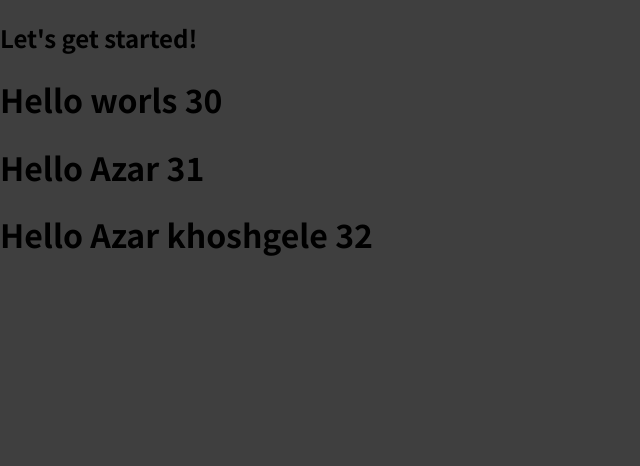
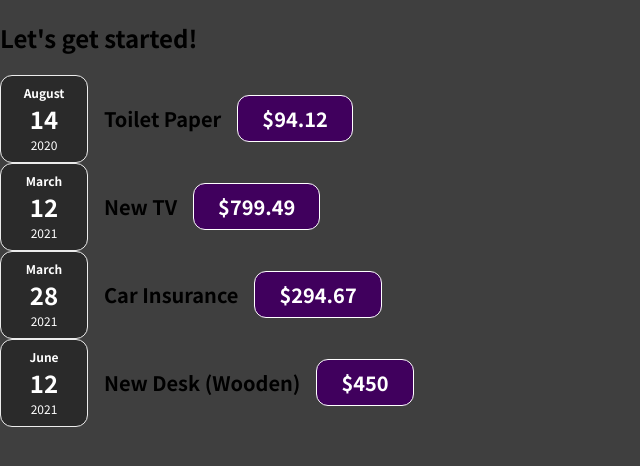
Before and after one commit to azar-barfipour/React, a JavaScript app in the folder react-complete-guide/: page / in a window 1280 px wide. Shown: the top 466 px of the page, without its empty margins (0-640 px from the left). Built offline with nearby package versions, Linux system fonts and the light colour scheme.

Commit message:
add component for date

```diff
--- a/react-complete-guide/src/App.js
+++ b/react-complete-guide/src/App.js
@@ -1,26 +1,50 @@
 import ExpenseItem from "./components/ExpenseItem";
 
 function App() {
-  const Hello = [
+  const expenses = [
     {
-      title: "Hello worls",
-      age: 30,
+      id: "e1",
+      title: "Toilet Paper",
+      amount: 94.12,
+      date: new Date(2020, 7, 14),
+    },
+    { id: "e2", title: "New TV", amount: 799.49, date: new Date(2021, 2, 12) },
+    {
+      id: "e3",
+      title: "Car Insurance",
+      amount: 294.67,
+      date: new Date(2021, 2, 28),
     },
     {
-      title: "Hello Azar",
-      age: 31,
-    },
-    {
-      title: "Hello Azar khoshgele",
-      age: 32,
+      id: "e4",
+      title: "New Desk (Wooden)",
+      amount: 450,
+      date: new Date(2021, 5, 12),
     },
   ];
   return (
     <div>
       <h2>Let's get started!</h2>
-      <ExpenseItem title={Hello[0].title} age={Hello[0].age} />
-      <ExpenseItem title={Hello[1].title} age={Hello[1].age} />
-      <ExpenseItem title={Hello[2].title} age={Hello[2].age} />
+      <ExpenseItem
+        title={expenses[0].title}
+        amount={expenses[0].amount}
+        date={expenses[0].date}
+      />
+      <ExpenseItem
+        title={expenses[1].title}
+        amount={expenses[1].amount}
+        date={expenses[1].date}
+      />
+      <ExpenseItem
+        title={expenses[2].title}
+        amount={expenses[2].amount}
+        date={expenses[2].date}
+      />
+      <ExpenseItem
+        title={expenses[3].title}
+        amount={expenses[3].amount}
+        date={expenses[3].date}
+      />
     </div>
   );
 }
--- /dev/null
+++ b/react-complete-guide/src/components/ExpenseDate.css
@@ -0,0 +1,26 @@
+.expense-date {
+  display: flex;
+  flex-direction: column;
+  width: 5.5rem;
+  height: 5.5rem;
+  border: 1px solid #ececec;
+  background-color: #2a2a2a;
+  color: white;
+  border-radius: 12px;
+  align-items: center;
+  justify-content: center;
+}
+
+.expense-date__month {
+  font-size: 0.75rem;
+  font-weight: bold;
+}
+
+.expense-date__year {
+  font-size: 0.75rem;
+}
+
+.expense-date__day {
+  font-size: 1.5rem;
+  font-weight: bold;
+}
--- /dev/null
+++ b/react-complete-guide/src/components/ExpenseDate.js
@@ -0,0 +1,14 @@
+import "./ExpenseDate.css";
+function ExpenseDate(props) {
+  const month = props.date.toLocaleString("en-US", { month: "long" });
+  const day = props.date.toLocaleString("en-US", { day: "2-digit" });
+  const year = props.date.getFullYear();
+  return (
+    <div className="expense-date">
+      <div className="expense-date__month">{month}</div>
+      <div className="expense-date__day">{day}</div>
+      <div className="expense-date__year">{year}</div>
+    </div>
+  );
+}
+export default ExpenseDate;
--- a/react-complete-guide/src/components/ExpenseItem.css
+++ b/react-complete-guide/src/components/ExpenseItem.css
@@ -0,0 +1,56 @@
+.expense-item {
+  display: flex;
+  justify-content: space-between;
+  align-items: center;
+  box-shadow: 0 2px 8px rgba(0, 0, 0, 0.25);
+  padding: 0.5rem;
+  margin: 1rem 0;
+  border-radius: 12px;
+  background-color: #4b4b4b;
+}
+
+.expense-item__description {
+  display: flex;
+  flex-direction: column;
+  gap: 1rem;
+  align-items: flex-end;
+  flex-flow: column-reverse;
+  justify-content: flex-start;
+  flex: 1;
+}
+
+.expense-item h2 {
+  color: #3a3a3a;
+  font-size: 1rem;
+  flex: 1;
+  margin: 0 1rem;
+  color: white;
+}
+
+.expense-item__price {
+  font-size: 1rem;
+  font-weight: bold;
+  color: white;
+  background-color: #40005d;
+  border: 1px solid white;
+  padding: 0.5rem;
+  border-radius: 12px;
+}
+
+@media (min-width: 580px) {
+  .expense-item__description {
+    flex-direction: row;
+    align-items: center;
+    justify-content: flex-start;
+    flex: 1;
+  }
+
+  .expense-item__description h2 {
+    font-size: 1.25rem;
+  }
+
+  .expense-item__price {
+    font-size: 1.25rem;
+    padding: 0.5rem 1.5rem;
+  }
+}
--- a/react-complete-guide/src/components/ExpenseItem.js
+++ b/react-complete-guide/src/components/ExpenseItem.js
@@ -1,8 +1,14 @@
+import ExpenseDate from "./ExpenseDate";
+import "./ExpenseItem.css";
 function ExpenseItem(props) {
   return (
-    <h1>
-      {props.title} {props.age}
-    </h1>
+    <div className="expense-item__description">
+      <ExpenseDate date={props.date} />
+      <div className="expense-item__description">
+        <h2>{props.title}</h2>
+        <div className="expense-item__price">${props.amount}</div>
+      </div>
+    </div>
   );
 }
 
```
Also changed, not shown: 1 other file (tests, documents, lock files or other folders).
